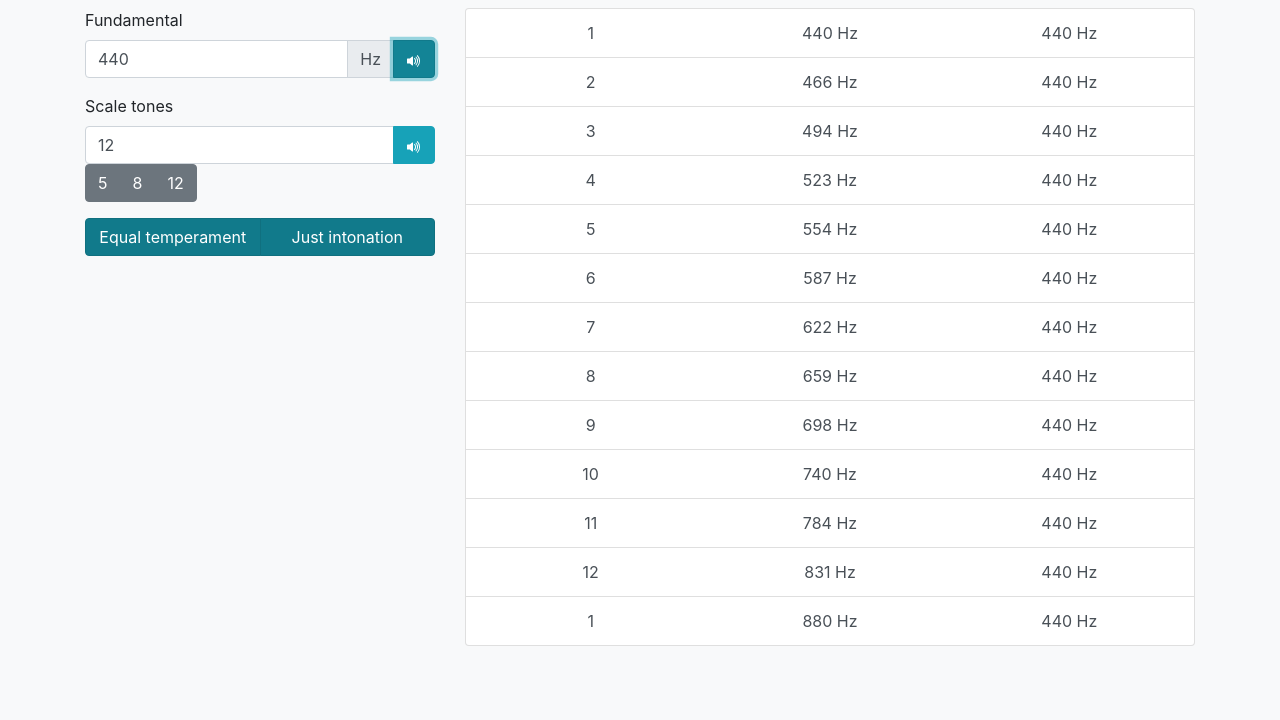
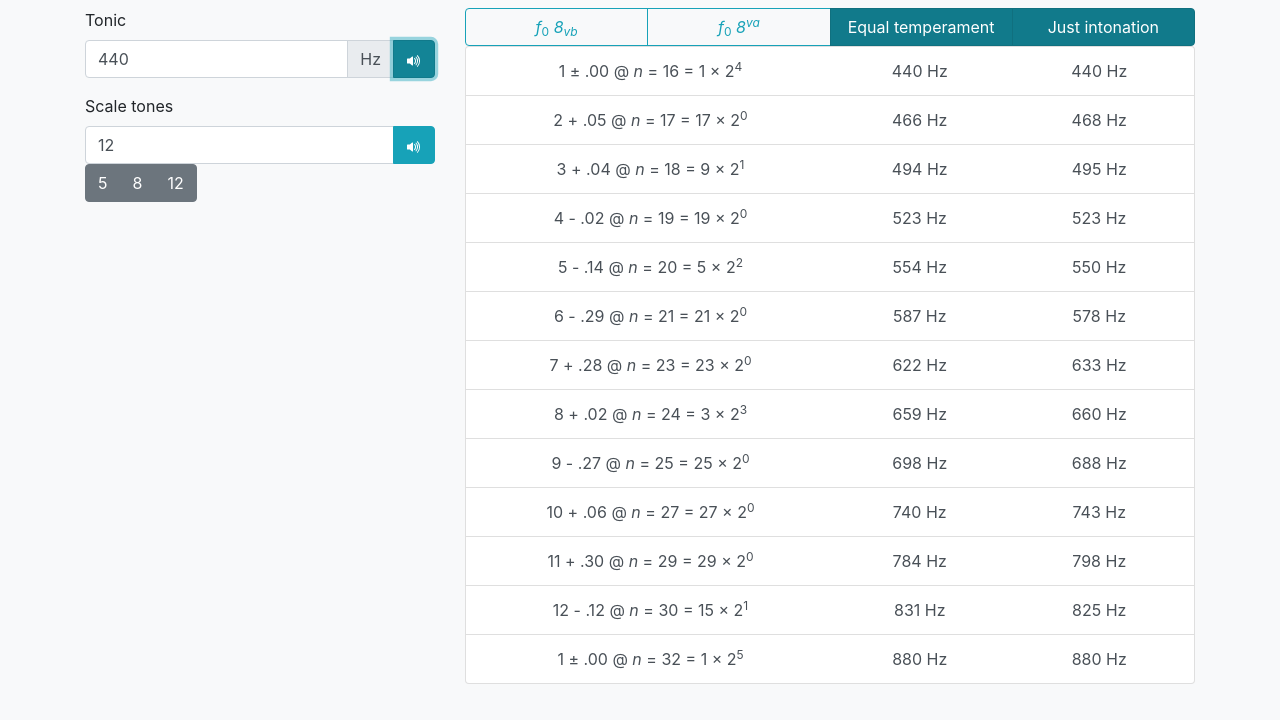
Before and after one commit to AsturaPhoenix/Harmonics, a plain HTML site: page index.html in a window 1280 px wide. Both pictures are taken after a click on the button 414 px from the left and 59 px from the top of the page. Drawn offline with nearby package versions, Linux system fonts and the light colour scheme.

Commit message:
Add fundamental shifting; populate most of the scale display data
Add buttons to shift fundamental octave.

Populates scale display data except for intonation color.

```diff
--- a/harmonics.js
+++ b/harmonics.js
@@ -2,51 +2,104 @@ var maxGainAt = 220;
 var minScalePlaybackDuration = 1;
 var rampLength = .015;
 
+var register = 4;
 var audioCtx;
 
 function Player() {
   audioCtx ||= new (window.AudioContext || window.webkitAudioContext)();
 
-  this.oscillator = audioCtx.createOscillator();
-  this.gain = audioCtx.createGain();
+  var oscillator = audioCtx.createOscillator();
+  var gainNode = audioCtx.createGain();
 
-  this.oscillator.connect(this.gain);
-  this.gain.connect(audioCtx.destination);
+  oscillator.connect(gainNode);
+  gainNode.connect(audioCtx.destination);
 
-  this.length = 0;
-  this.gain.gain.setValueAtTime(0, audioCtx.currentTime);
+  var length = 0;
+  gainNode.gain.setValueAtTime(0, audioCtx.currentTime);
 
   this.start = function () {
-    this.oscillator.start();
-    this.oscillator.stop(audioCtx.currentTime + this.length);
+    oscillator.start();
+    oscillator.stop(audioCtx.currentTime + length);
   };
 
   this.addTone = function (frequency, duration) {
     var gain = Math.min(1, maxGainAt / frequency);
-    var t = audioCtx.currentTime + this.length;
+    var t = audioCtx.currentTime + length;
 
-    this.oscillator.frequency.setValueAtTime(frequency, t);
-    this.gain.gain.linearRampToValueAtTime(gain, t + rampLength);
-    this.gain.gain.setValueAtTime(gain, t + duration - rampLength);
-    this.gain.gain.linearRampToValueAtTime(0, t + duration);
+    oscillator.frequency.setValueAtTime(frequency, t);
+    gainNode.gain.linearRampToValueAtTime(gain, t + rampLength);
+    gainNode.gain.setValueAtTime(gain, t + duration - rampLength);
+    gainNode.gain.linearRampToValueAtTime(0, t + duration);
 
-    this.length += duration;
+    length += duration;
     return this;
   };
 }
 
 function Scale() {
-  this.fundamental = $("#fundamental").val();
+  this.fundamental = $("#tonic").val() / Math.pow(2, register);
   this.degrees = $("#scale").val();
 
   this.equalTemperamentFrequency = function (degree) {
-    return this.fundamental * Math.pow(2, degree / this.degrees);
+    return this.fundamental * Math.pow(2, register + degree / this.degrees);
+  };
+
+  this.harmonicFrequency = function (harmonic) {
+    return this.fundamental * harmonic;
   }
+
+  this.toDegree = function (harmonic) {
+    return (Math.log2(harmonic) - register) * this.degrees;
+  };
+}
+
+function ScaleDegree(selector, scale, degree) {
+  var etf = scale.equalTemperamentFrequency(degree);
+  var absIntonation;
+
+  selector.find(".sd-degree").text((degree % scale.degrees) + 1);
+  selector.find(".sd-etf").text(Math.round(etf));
+
+  function formatIntonation(intonation) {
+    return intonation > 0 ? "+ " + intonation.toFixed(2).substr(1) :
+      intonation < 0 ? "- " + intonation.toFixed(2).substr(2) :
+        "± .00";
+  }
+
+  function factorHarmonic(harmonic) {
+    var exp = 0;
+    while (harmonic % 2 == 0) {
+      ++exp;
+      harmonic >>= 1;
+    }
+    return {
+      odd: harmonic,
+      exp: exp
+    };
+  }
+
+  this.addHarmonic = function (harmonic) {
+    var intonation = scale.toDegree(harmonic) - degree;
+
+    if (!(absIntonation < Math.abs(intonation))) {
+      absIntonation = Math.abs(intonation);
+      var factored = factorHarmonic(harmonic);
+
+      selector.find(".sd-intonation, .sd-harmonic-info").removeClass("d-none");
+      selector.removeClass("list-group-item-secondary list-group-item-success list-group-item-warning list-group-item-danger");
+
+      selector.find(".sd-harmonic").text(harmonic);
+      selector.find(".sd-intonation").text(formatIntonation(intonation));
+      selector.find(".sd-harmonic-odd").text(factored.odd);
+      selector.find(".sd-harmonic-exp").text(factored.exp);
+      selector.find(".sd-jif").text(Math.round(scale.harmonicFrequency(harmonic)) + " Hz");
+    }
+  };
 }
 
 $(function () {
-  $("#playFundamental").click(function () {
-    new Player().addTone(new Scale().fundamental, 1).start();
+  $("#playTonic").click(function () {
+    new Player().addTone($("#tonic").val(), 1).start();
   });
 
   $("#playScale").click(function () {
@@ -76,6 +129,12 @@ $(function () {
     updateScale();
   });
 
+  $(".shift-register .btn").click(function () {
+    register += $(this).data("registerShift");
+    $(".shift-register .btn[data-register-shift='-1']").attr("disabled", register == 0);
+    updateScale();
+  });
+
   var toneTemplate = $(".tones > *").detach();
 
   function updateScale() {
@@ -84,18 +143,21 @@ $(function () {
     var tones = $(".tones");
     tones.empty();
 
+    var scaleDegrees = [];
+
     for (var i = 0; i <= scale.degrees; ++i) {
-      var ordinalDegree = (i % scale.degrees) + 1;
-      var etf = scale.equalTemperamentFrequency(i);
+      var tone = toneTemplate.clone();
+      scaleDegrees.push(new ScaleDegree(tone, scale, i));
+      tones.append(tone);
+    }
 
-      var tone = toneTemplate.clone();
-      tone.find(".sd-intonation").text(ordinalDegree);
-      tone.find(".sd-etf").text(Math.round(etf) + " Hz");
-      tones.append(tone);
+    var h0 = Math.pow(2, register);
+    for (var n = h0; n <= 2 * h0; ++n) {
+      scaleDegrees[Math.round(scale.toDegree(n))].addHarmonic(n);
     }
   }
 
-  $("#fundamental, #scale").change(updateScale);
+  $("#tonic, #scale").change(updateScale);
 
   updateScale();
 });
--- a/index.html
+++ b/index.html
@@ -24,13 +24,12 @@
     <div class="row">
       <form class="col-md-4">
         <div class="form-group">
-          <label for="fundamental">Fundamental</label>
+          <label for="tonic">Tonic</label>
           <div class="input-group">
-            <input id="fundamental" class="form-control" type="number" value="440">
+            <input id="tonic" class="form-control" type="number" value="440">
             <div class="input-group-append">
               <span class="input-group-text">Hz</span>
-              <button id="playFundamental" class="play btn btn-info" type="button" aria-label="Play fundamental"
-                title="Play fundamental">
+              <button id="playTonic" class="play btn btn-info" type="button" aria-label="Play tonic" title="Play tonic">
                 <svg width="1em" height="1em" viewBox="0 0 16 16" class="bi bi-volume-up-fill" fill="currentColor"
                   xmlns="http://www.w3.org/2000/svg">
                   <path
@@ -73,25 +72,48 @@
             <button type="button" class="btn btn-secondary">12</button>
           </div>
         </div>
-
-        <div class="form-group btn-group d-flex btn-group-toggle" data-toggle="buttons" role="group"
-          aria-label="Scale degree playback">
-          <label class="btn btn-info w-100 active">
-            <input id="scale-equal" type="checkbox" checked>Equal temperament
-          </label>
-          <label class="btn btn-info w-100 active">
-            <input id="scale-just" type="checkbox" checked>Just intonation
-          </label>
-        </div>
       </form>
 
       <div class="col-md-8">
+        <div class="btn-group d-flex" role="group" aria-label="Scale degree playback">
+          <span class="shift-register btn-group w-100">
+            <button class="btn btn-outline-info w-100" data-register-shift="1">
+              <span class="d-none d-sm-inline"><i>f</i><sub>0</sub></span>
+              <i>8<sub>vb</sub></i></button>
+            <button class="btn btn-outline-info w-100" data-register-shift="-1">
+              <span class="d-none d-sm-inline"><i>f</i><sub>0</sub></span>
+              <i>8<sup>va</sup></i></button>
+          </span>
+          <span class="btn-group btn-group-toggle w-100" data-toggle="buttons">
+            <label class="btn btn-info w-100 active" aria-label="Play equal temperament" title="Play equal temperament">
+              <input id="scale-equal" type="checkbox" checked>Equal <span class="d-none d-xl-inline">temperament</span>
+            </label>
+            <label class="btn btn-info w-100 active" aria-label="Play just intonation" title="Play just intonation">
+              <input id="scale-just" type="checkbox" checked>Just <span class="d-none d-xl-inline">intonation</span>
+            </label>
+          </span>
+        </div>
         <div class="tones list-group">
-          <a href="#" class="list-group-item list-group-item-action">
+          <a href="#" class="list-group-item list-group-item-action list-group-item-secondary">
             <div class="row text-center">
-              <div class="sd-intonation col">1 ± 0</div>
-              <div class="sd-etf col">440 Hz</div>
-              <div class="sd-jif col">440 Hz</div>
+              <div class="col-6">
+                <span class="sd-degree text-nowrap">1</span> <span class="sd-intonation d-none">± .00</span>
+                <span class="sd-harmonic-info d-none text-nowrap">
+                  @ <i>n</i> =
+                  <span class="d-lg-none">
+                    <span class="sd-harmonic-odd">1</span>
+                    <span class="d-none d-sm-inline">
+                      (<span class="sd-harmonic">1</span>)
+                    </span>
+                  </span>
+                  <span class="d-none d-lg-inline">
+                    <span class="sd-harmonic">1</span> =
+                    <span class="sd-harmonic-odd">1</span> × 2<sup class="sd-harmonic-exp">0</sup>
+                  </span>
+                </span>
+              </div>
+              <div class="col-3"><span class="sd-etf">440</span> Hz</div>
+              <div class="sd-jif col-3">---</div>
             </div>
           </a>
         </div>
```
